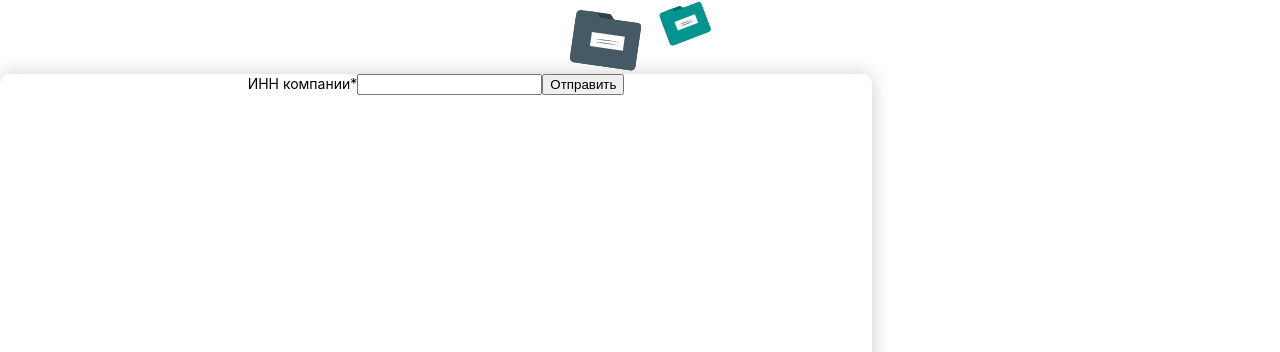
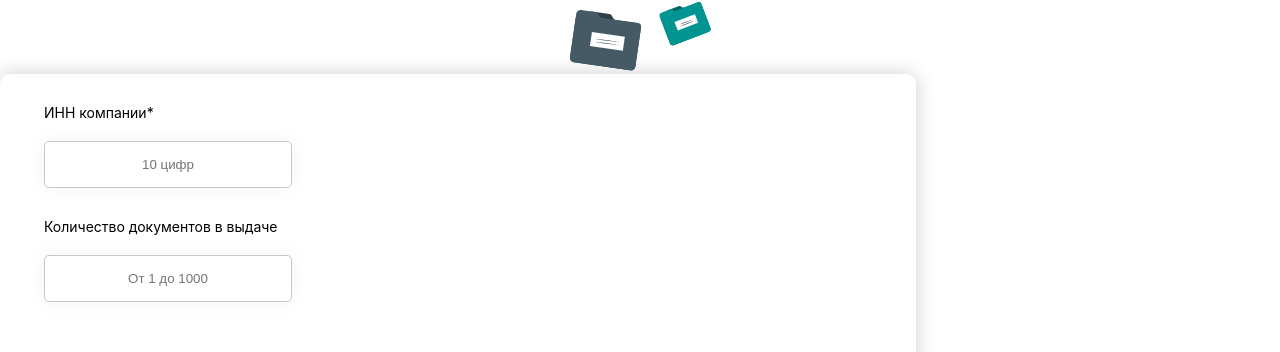
Before and after one commit to ollegozz/Servise-Scan, a React (Create React App) app: page /search in a window 1280 px wide. Shown: the part 278-630 px from the top of the page. Built offline with nearby package versions, Linux system fonts and the light colour scheme; grey boxes are pictures that could not be loaded.

Commit message:
search-input

```diff
--- /dev/null
+++ b/src/components/UI/input/input.jsx
@@ -0,0 +1,11 @@
+import React from 'react'
+import css from './input.module.css'
+
+export default function Input(props) {
+
+    return (
+        <input className={css.input} {...props}>
+
+        </input>
+    )
+}
--- /dev/null
+++ b/src/components/UI/input/input.module.css
@@ -0,0 +1,9 @@
+.input {
+    background: #FFFFFF;
+    border: 1px solid #C7C7C7;
+    box-shadow: 0px 0px 20px rgba(0, 0, 0, 0.05);
+    border-radius: 5px;
+    height: 43px;
+    width: 242px;
+    text-align: center;
+}
--- a/src/components/page/page-search/search.jsx
+++ b/src/components/page/page-search/search.jsx
@@ -1,32 +1,32 @@
 import React, { useState } from 'react'
+import Input from '../../UI/input/input'
 import css from './search.module.css'
 
 export default function Search() {
 
 const [inn, setInn] = useState()
-  const [state, setState] = useState()
+const [amtDoc, setAmtDoc] = useState()
 
+console.log(inn);
+  console.log(amtDoc);
 
-  const handleChange = (e) => {
-    setState({ value: e.target.value });
-  }
-
-  const handleSubmit = (e) => {
-    e.preventDefault();
-    console.log('Отправленное имя: ' + state.value);
-
-  }
 
 
   return (
     <main className={css.content}>
       <div className={css.form}>
-        <form onSubmit={handleSubmit}>
-          <label>
-            ИНН компании*
-            <input type="text"  onChange={handleChange} />
-          </label>
-          <input type="submit" value="Отправить" />
+        <form>
+          <div className={css.formTitle}>ИНН компании*</div>
+          <Input
+            placeholder='10 цифр'
+            onChange={e => setInn(e.target.value)}
+          />
+
+          <div className={css.formTitle}>Количество документов в выдаче</div>
+          <Input
+            placeholder='От 1 до 1000'
+            onChange={e => setAmtDoc(e.target.value)}
+          />
         </form>
       </div>
     </main>
--- a/src/components/page/page-search/search.module.css
+++ b/src/components/page/page-search/search.module.css
@@ -3,4 +3,12 @@
     height: 543px;
     box-shadow: 0px 0px 20px rgba(0, 0, 0, 0.2);
     border-radius: 10px;
+    text-align: left;
+    padding: 0 0px 0px 44px;
 }
+
+.formTitle {
+    text-align: left;
+    padding-bottom: 20px;
+    padding-top: 30px;
+}
```
